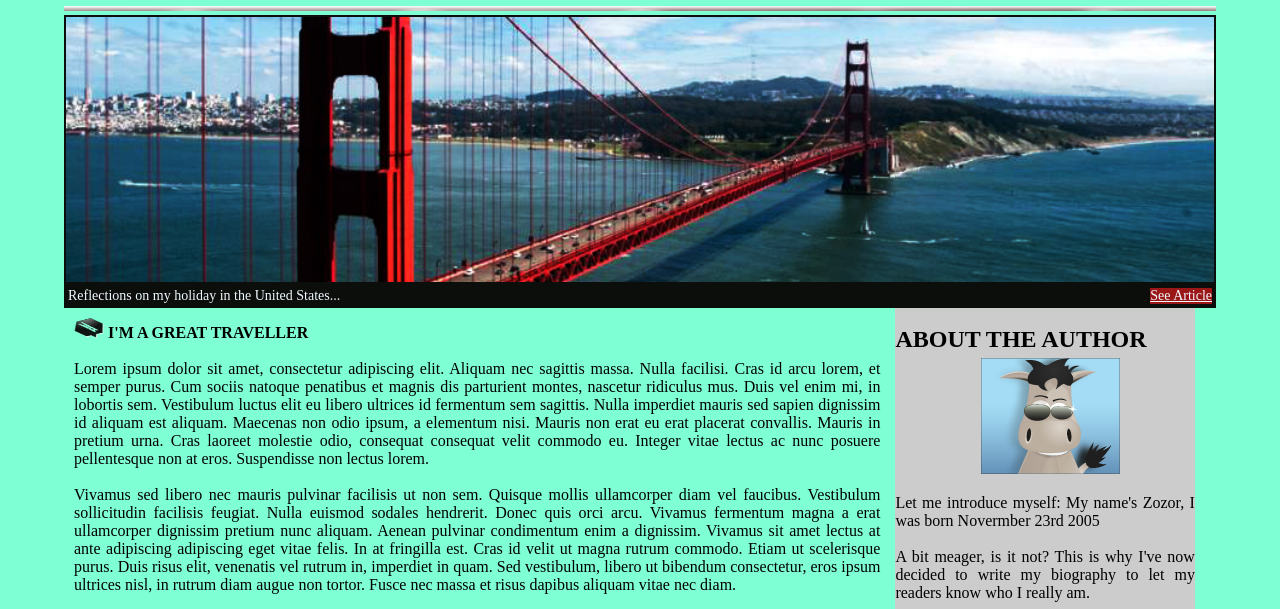
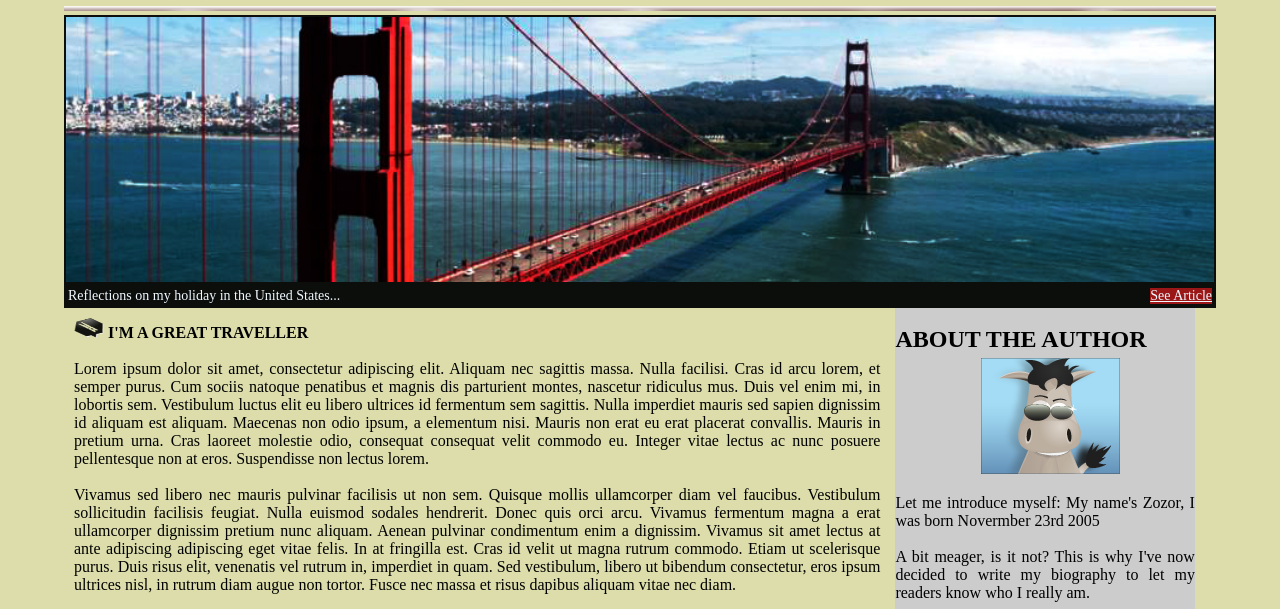
Before and after one commit to hsdoris/hsdoris.github.io, a plain HTML site: page zozor.html in a window 1280 px wide. Shown: the part 124-733 px from the top of the page. Drawn offline with Linux system fonts and the light colour scheme; files whose address does not match are found by name.

Commit message:
Update zozor.css

```diff
--- a/css/zozor.css
+++ b/css/zozor.css
@@ -4,7 +4,7 @@
 }
 
 body {
-    background-color: aquamarine;
+     background-color: rgb(220, 221, 170);
 }
 
 #general {
```
